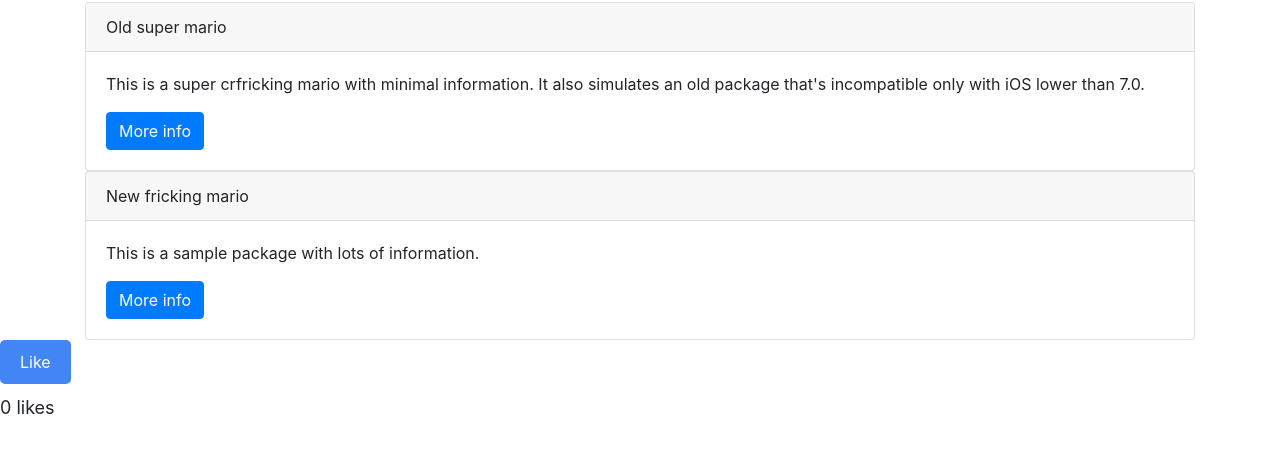
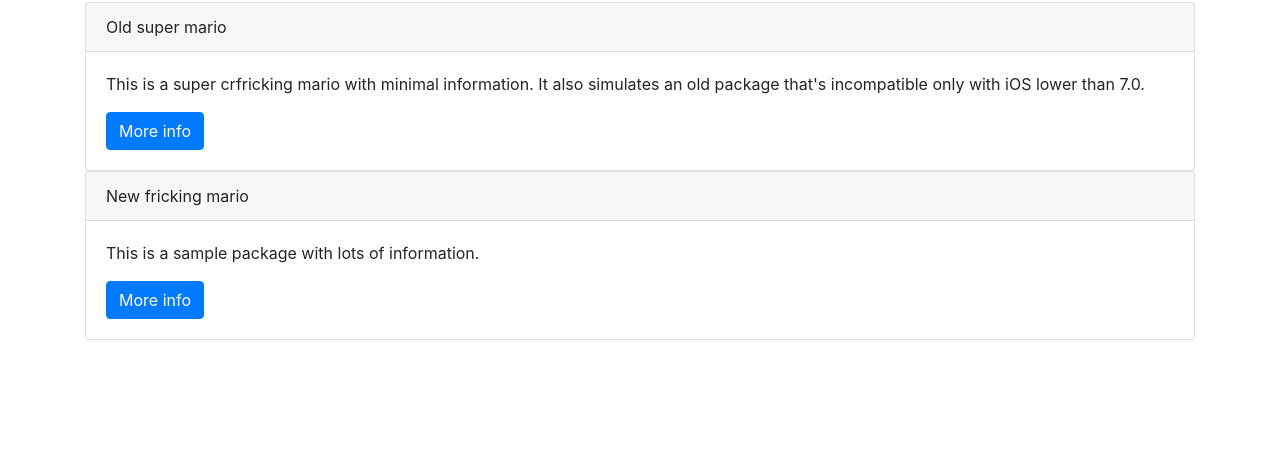
Before and after one commit to superfrickingmario/superfrickingmario, a plain HTML site: page index.html in a window 1280 px wide. Shown: the part 234-686 px from the top of the page. Drawn offline with nearby package versions, Linux system fonts and the light colour scheme.

Commit message:
Update index.html

```diff
--- a/index.html
+++ b/index.html
@@ -53,55 +53,3 @@
 
 </body>
 </html>
-<!DOCTYPE html>
-<html lang="en">
-<head>
-    <meta charset="UTF-8">
-    <meta name="viewport" content="width=device-width, initial-scale=1.0">
-    <title>Like Button with Live Count</title>
-    <style>
-        /* Optional: Add some basic styling to the button and count */
-        button {
-            padding: 10px 20px;
-            font-size: 16px;
-            background-color: #4285f4;
-            color: #ffffff;
-            border: none;
-            border-radius: 5px;
-            cursor: pointer; /* Set the cursor to pointer on hover */
-        }
-
-        button:hover {
-            background-color: #3c78d8;
-        }
-
-        #likeCount {
-            margin-top: 10px;
-            font-size: 18px;
-        }
-    </style>
-</head>
-<body>
-
-    <!-- The like button and count -->
-    <button onclick="updateLikeCount()">Like</button>
-    <p id="likeCount">0 likes</p>
-
-    <script>
-        // JavaScript to update the like count using local storage
-        let likeCount = parseInt(localStorage.getItem('likeCount')) || 0;
-
-        function updateLikeCount() {
-            likeCount++;
-            localStorage.setItem('likeCount', likeCount);
-            document.getElementById('likeCount').innerText = likeCount + (likeCount === 1 ? ' like' : ' likes');
-        }
-
-        // Initialize the like count on page load
-        document.addEventListener('DOMContentLoaded', function() {
-            document.getElementById('likeCount').innerText = likeCount + (likeCount === 1 ? ' like' : ' likes');
-        });
-    </script>
-
-</body>
-</html>
```
Lines whose indentation alone changed are shown as unchanged.
